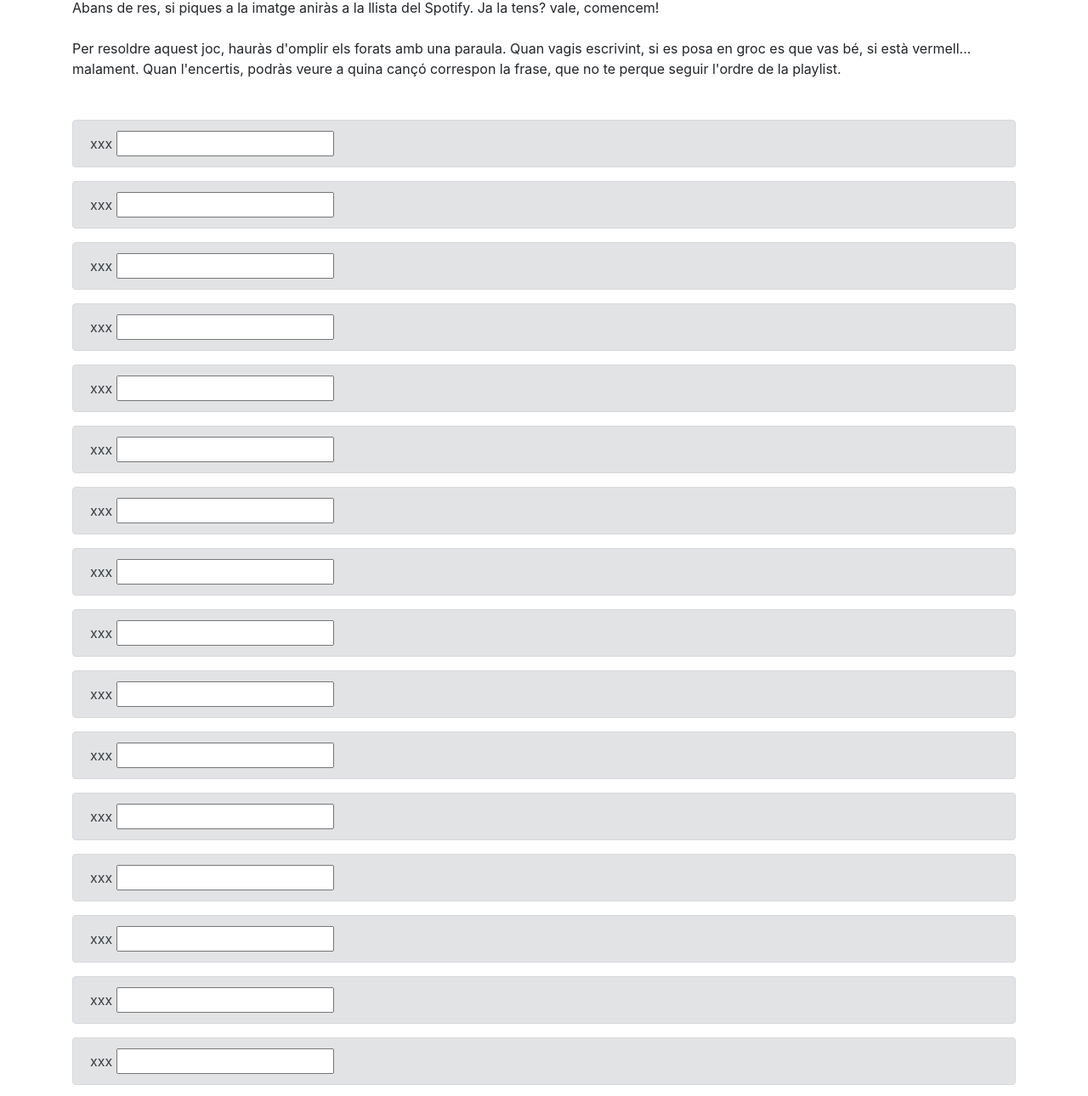
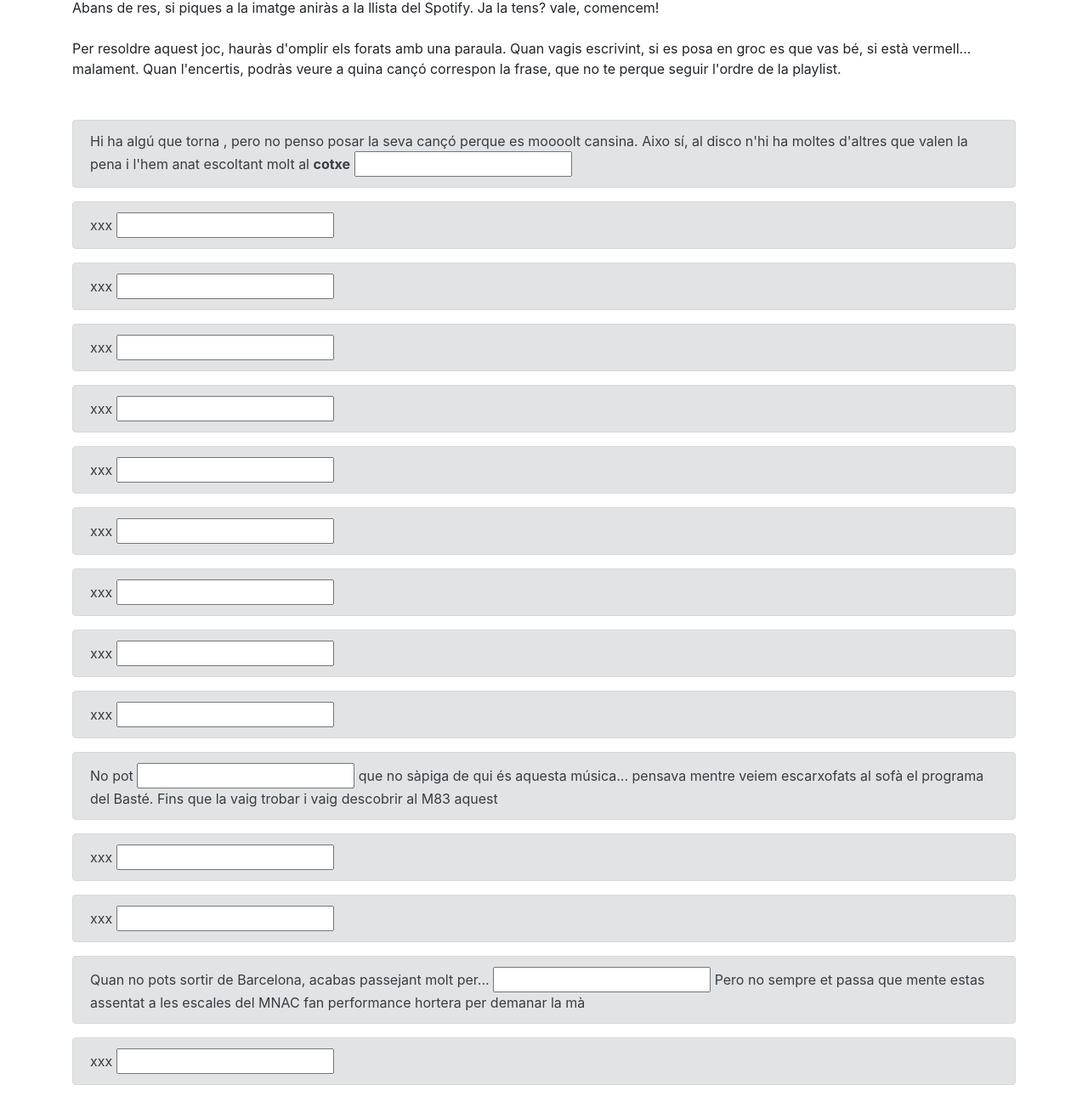
Before and after one commit to jaumemoral/jaumemoral.github.io, a plain HTML site: page 19.html in a window 1280 px wide. Shown: the part 755-2045 px from the top of the page at 85% size. Drawn offline with nearby package versions, Linux system fonts and the light colour scheme.

Commit message:
Provem si funciona

```diff
--- a/19.html
+++ b/19.html
@@ -12,6 +12,7 @@
     <style>
 	h4 {display:none}
         .alert-success h4 {display:block !important}
+        .alert-success .mes {display:block !important}
     </style>
   </head>
   <body>
@@ -32,8 +33,10 @@ Quan l'encertis, podràs veure a quina cançó correspon la frase, que no te per
 <br><br><br>
 <div class="alert alert-secondary">
 <h4>Sidonie – Mi vida es la música</h4>
-xxx
-<input data-resposta="yyy">
+Hi ha algú que torna
+<span class="mes">, pero no penso posar la seva cançó perque es moooolt cansina.
+    Aixo sí, al disco n'hi ha moltes d'altres que valen la pena i l'hem anat escoltant molt al <b>cotxe</b></span>
+<input data-resposta="Abba">
 </div>
 <div class="alert alert-secondary">
 	<h4>Rozalén – Que no, que no</h4>
@@ -82,8 +85,8 @@ xxx
 </div>
 <div class="alert alert-secondary">
 	<h4>M83 - Outro</h4>
-xxx
-<input data-resposta="yyy">
+No pot <input data-resposta="ser"> que no sàpiga de qui és aquesta música...
+<span class="mes">pensava mentre veiem escarxofats al sofà el programa del Basté. Fins que la vaig trobar i vaig descobrir al M83 aquest</span>
 </div>
 <div class="alert alert-secondary">
 	<h4>Vàlius - Espinàs </h4>
@@ -97,8 +100,9 @@ xxx
 </div>
 <div class="alert alert-secondary">
 	<h4>Bruno Mars – Marry You</h4>
-xxx
-<input data-resposta="yyy">
+Quan no pots sortir de Barcelona, acabas passejant molt per...
+<input data-resposta="Montjuic">
+<span class="mes">Pero no sempre et passa que mente estas assentat a les escales del MNAC fan performance hortera per demanar la mà</span>
 </div>
 <div class="alert alert-secondary">
 	<h4>Love of lesbian - Planeador</h4>
```
